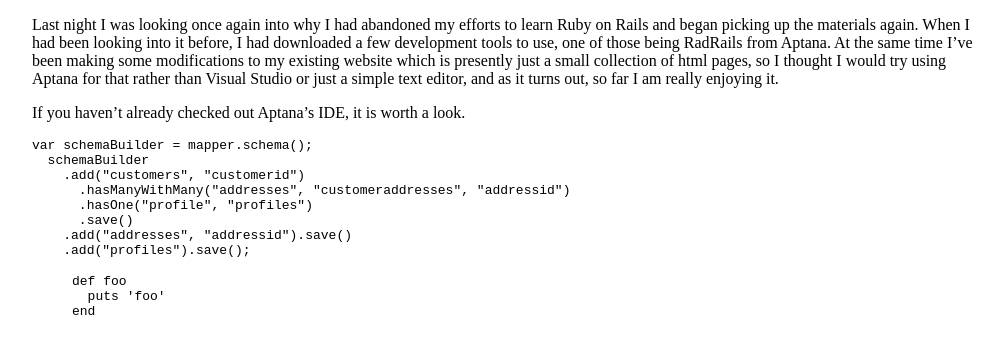
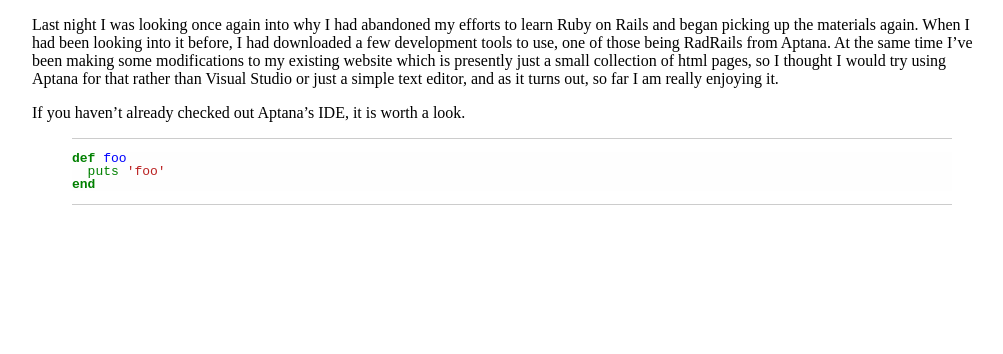
Before and after one commit to bteller/bteller.github.com, a Jekyll site: the page built from _posts/2012-11-28-web-development-ide-aptana.md, in a window 1280 px wide. Shown: the top 354 px of the page, without its empty margins (128-1131 px from the left). Built offline with Jekyll 4.4.1, drawn with Linux system fonts in a browser that asks for light colours.

Commit message:
syntax highlight init

````diff
--- a/_layouts/default.html
+++ b/_layouts/default.html
@@ -2,7 +2,7 @@
 <html>
 <head>
   <title>{{ page.title }}</title>
-
+  <link rel="stylesheet" href="/assets/css/syntax.css" />
   <style type="text/css">
     .content { margin: 0 auto; width: 960px; }
   </style>
--- a/_posts/2012-11-28-web-development-ide-aptana.md
+++ b/_posts/2012-11-28-web-development-ide-aptana.md
@@ -9,17 +9,6 @@
 
 If you haven't already checked out Aptana's IDE, it is worth a look.
 
-```javascript
-var schemaBuilder = mapper.schema();
-  schemaBuilder
-    .add("customers", "customerid")
-      .hasManyWithMany("addresses", "customeraddresses", "addressid")
-      .hasOne("profile", "profiles")
-      .save()
-    .add("addresses", "addressid").save()
-    .add("profiles").save();
-```
-
 {% highlight ruby %}
 def foo
   puts 'foo'
--- /dev/null
+++ b/assets/css/syntax.css
@@ -0,0 +1,74 @@
+.highlight {
+  font-size: 13px;
+  border-top: 1px solid #CCC;
+  border-bottom: 1px solid #CCC;
+}
+.highlight br {
+  height: 0px;
+}
+.highlight pre {
+  background: #FEFEFE;
+  color: #333;
+  line-height: 100%;
+}
+.hll { background-color: #ffffcc }
+.c { color: #408080; font-style: italic } /* Comment */
+.err { border: 1px solid #FF0000 } /* Error */
+.k { color: #008000; font-weight: bold } /* Keyword */
+.o { color: #666666 } /* Operator */
+.cm { color: #408080; font-style: italic } /* Comment.Multiline */
+.cp { color: #BC7A00 } /* Comment.Preproc */
+.c1 { color: #408080; font-style: italic } /* Comment.Single */
+.cs { color: #408080; font-style: italic } /* Comment.Special */
+.gd { color: #A00000 } /* Generic.Deleted */
+.ge { font-style: italic } /* Generic.Emph */
+.gr { color: #FF0000 } /* Generic.Error */
+.gh { color: #000080; font-weight: bold } /* Generic.Heading */
+.gi { color: #00A000 } /* Generic.Inserted */
+.go { color: #808080 } /* Generic.Output */
+.gp { color: #000080; font-weight: bold } /* Generic.Prompt */
+.gs { font-weight: bold } /* Generic.Strong */
+.gu { color: #800080; font-weight: bold } /* Generic.Subheading */
+.gt { color: #0040D0 } /* Generic.Traceback */
+.kc { color: #008000; font-weight: bold } /* Keyword.Constant */
+.kd { color: #008000; font-weight: bold } /* Keyword.Declaration */
+.kn { color: #008000; font-weight: bold } /* Keyword.Namespace */
+.kp { color: #008000 } /* Keyword.Pseudo */
+.kr { color: #008000; font-weight: bold } /* Keyword.Reserved */
+.kt { color: #B00040 } /* Keyword.Type */
+.m { color: #666666 } /* Literal.Number */
+.s { color: #BA2121 } /* Literal.String */
+.na { color: #7D9029 } /* Name.Attribute */
+.nb { color: #008000 } /* Name.Builtin */
+.nc { color: #0000FF; font-weight: bold } /* Name.Class */
+.no { color: #880000 } /* Name.Constant */
+.nd { color: #AA22FF } /* Name.Decorator */
+.ni { color: #999999; font-weight: bold } /* Name.Entity */
+.ne { color: #D2413A; font-weight: bold } /* Name.Exception */
+.nf { color: #0000FF } /* Name.Function */
+.nl { color: #A0A000 } /* Name.Label */
+.nn { color: #0000FF; font-weight: bold } /* Name.Namespace */
+.nt { color: #008000; font-weight: bold } /* Name.Tag */
+.nv { color: #19177C } /* Name.Variable */
+.ow { color: #AA22FF; font-weight: bold } /* Operator.Word */
+.w { color: #bbbbbb } /* Text.Whitespace */
+.mf { color: #666666 } /* Literal.Number.Float */
+.mh { color: #666666 } /* Literal.Number.Hex */
+.mi { color: #666666 } /* Literal.Number.Integer */
+.mo { color: #666666 } /* Literal.Number.Oct */
+.sb { color: #BA2121 } /* Literal.String.Backtick */
+.sc { color: #BA2121 } /* Literal.String.Char */
+.sd { color: #BA2121; font-style: italic } /* Literal.String.Doc */
+.s2 { color: #BA2121 } /* Literal.String.Double */
+.se { color: #BB6622; font-weight: bold } /* Literal.String.Escape */
+.sh { color: #BA2121 } /* Literal.String.Heredoc */
+.si { color: #BB6688; font-weight: bold } /* Literal.String.Interpol */
+.sx { color: #008000 } /* Literal.String.Other */
+.sr { color: #BB6688 } /* Literal.String.Regex */
+.s1 { color: #BA2121 } /* Literal.String.Single */
+.ss { color: #19177C } /* Literal.String.Symbol */
+.bp { color: #008000 } /* Name.Builtin.Pseudo */
+.vc { color: #19177C } /* Name.Variable.Class */
+.vg { color: #19177C } /* Name.Variable.Global */
+.vi { color: #19177C } /* Name.Variable.Instance */
+.il { color: #666666 } /* Literal.Number.Integer.Long */
````
